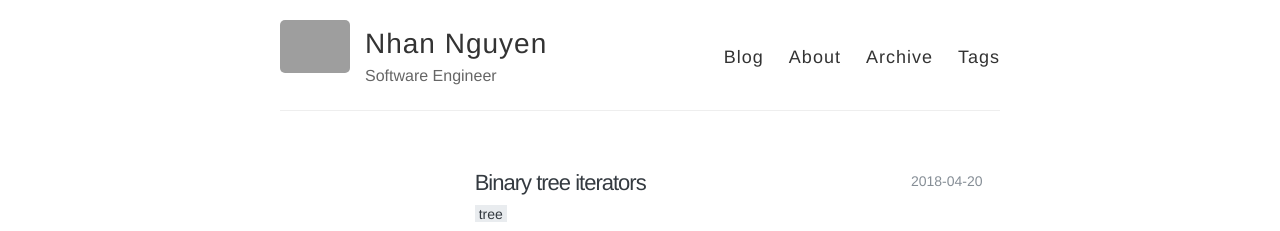
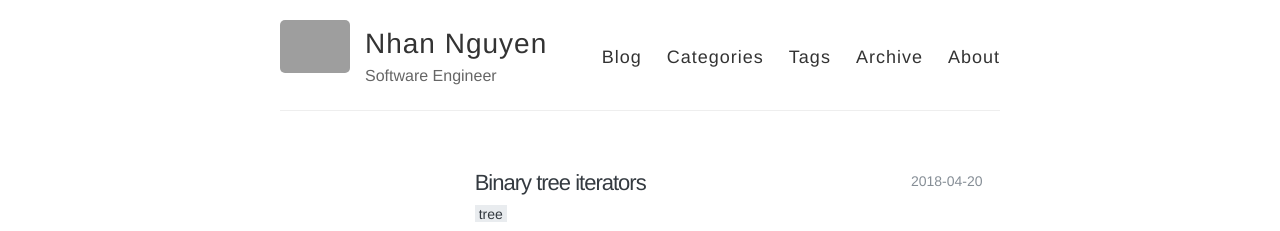
Before and after one commit to nhannguyen95/nhannguyen95.github.io, a Jekyll site: the page built from index.html, in a window 1280 px wide. Shown: the top 231 px of the page. Built offline with Jekyll 4.4.1, drawn with Linux system fonts in a browser that asks for light colours; nearby versions of some CDN libraries; the list of posts is cut into pages by our own code; grey boxes are pictures that could not be loaded.

Commit message:
+ category in nav, change nav order

```diff
--- a/_config.yml
+++ b/_config.yml
@@ -22,12 +22,14 @@ avatar: https://raw.githubusercontent.com/barryclark/jekyll-now/master/images/je
 navigation:
   - name: Blog
     url: /
+  - name: Categories
+    url: /categories
+  - name: Tags
+    url: /tags
+  - name: Archive
+    url: /archive
   - name: About
     url: /about
-  - name: Archive
-    url: /archive
-  - name: Tags
-    url: /tags
   # - name: Theme
     # url: https://github.com/AWEEKJ/kiko-now
 
```
